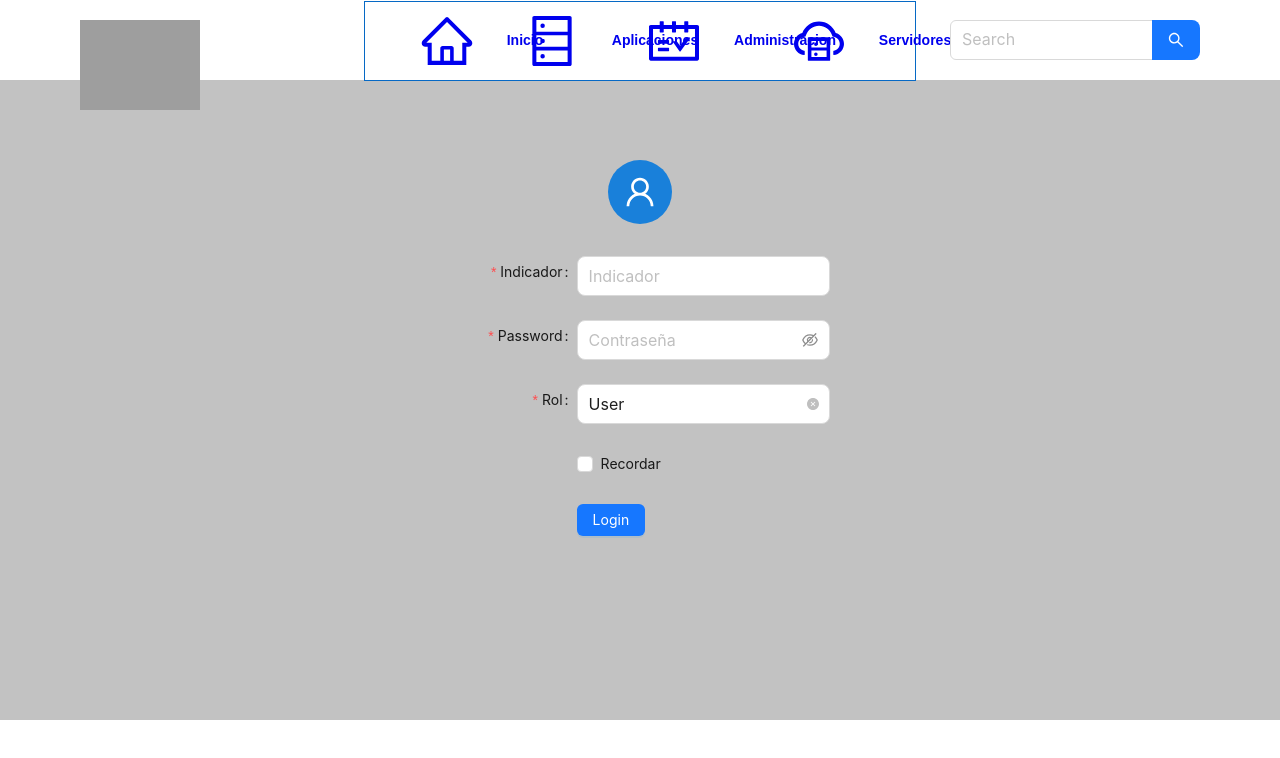
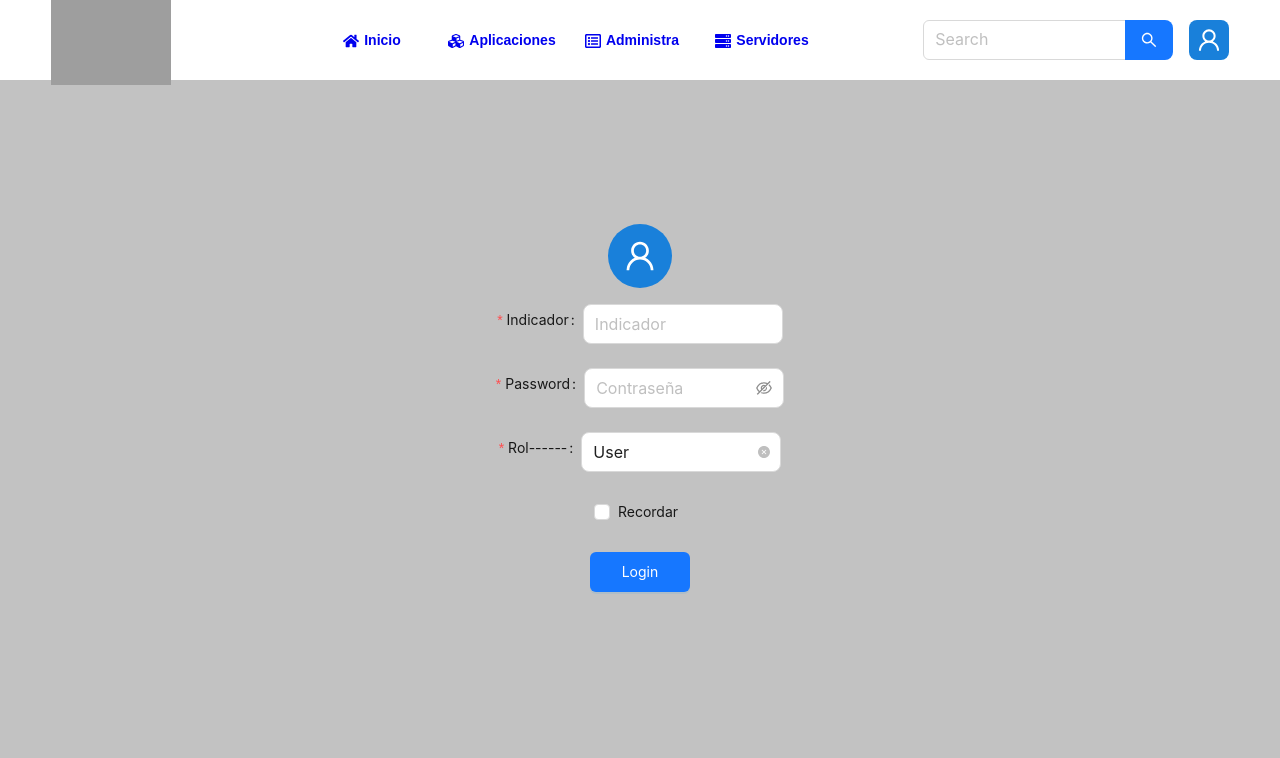
Before and after one commit to PabloZerpa/proyecto_portafolio, a React (Create React App) app in the folder client/: page / in a window 1280 px wide. Shown: the top 758 px of the page. Built offline with nearby package versions, Linux system fonts and the light colour scheme; grey boxes are pictures that could not be loaded.

Commit message:
Cambios en la navegacion y menu de usuarios

```diff
--- a/client/src/components/Navbar.jsx
+++ b/client/src/components/Navbar.jsx
@@ -1,9 +1,11 @@
 
 import { Link } from "react-router-dom";
-import { DatabaseOutlined, HomeOutlined, ScheduleOutlined, CloudServerOutlined } from '@ant-design/icons';
-import { Avatar, Input } from 'antd';
+import { FaHome, FaRegListAlt, FaServer, FaCubes } from "react-icons/fa";
+import { Input } from 'antd';
 import styled from "styled-components";
 import { useState } from "react";
+import { UserOutlined } from '@ant-design/icons';
+import { Avatar } from 'antd';
 
 const { Search } = Input;
 const onSearch = (value) => console.log(value);
@@ -21,15 +23,20 @@ function Navbar() {
       {!isLogin ? (
           <div className="title">Repositorio de Infraestructura y Aplicaciones</div>
       ) : (
-        <div className="userNavegation center">
+        <div>
 
           <ul className="userOptions center">
-            <Link className="linkNav center" to="/dashboard" ><HomeOutlined className="icon" />Inicio</Link>
-            <Link className="linkNav center" to="/" ><DatabaseOutlined className="icon" />Aplicaciones</Link>
-            <Link className="linkNav center" to="/" ><ScheduleOutlined className="icon" />Administracion</Link>
-            <Link className="linkNav center" to="/" ><CloudServerOutlined className="icon" />Servidores</Link>
+            <Link className="linkNav center" to="/dashboard" ><FaHome className="icon" />Inicio</Link>
+            <Link className="linkNav center" to="/" ><FaCubes className="icon" />Aplicaciones</Link>
+            <Link className="linkNav center" to="/" ><FaRegListAlt className="icon" />Administra</Link>
+            <Link className="linkNav center" to="/" ><FaServer className="icon" />Servidores</Link>
           </ul>
 
+        </div>
+
+      )}
+
+      <div className="prueba">
         <Search
           className="searchBar"
           allowClear
@@ -37,11 +44,10 @@ function Navbar() {
           onSearch={onSearch}
           enterButton
           size="large"
-            style={{width: 250}}
+          style={{width: 250, marginRight: '16px' }}
         />
-
+        <Avatar shape="square" size='large' style={{ backgroundColor: '#1980da', cursor: 'pointer' }} icon={<UserOutlined />} />
       </div>
-      )}
 
     </Navegation>
   );
@@ -53,7 +59,7 @@ const Navegation = styled.nav`
   width: 100%;
   height: 80px;
   display: flex;
-  justify-content: center;
+  justify-content: space-around;
   align-items: center;
   background: #ffffff;
   position: fixed;
@@ -66,22 +72,14 @@ const Navegation = styled.nav`
 
   .logo{
     width: 120px;
-    position: absolute;
+    /* position: absolute;
     top: 20px;
-    left: 80px;
+    left: 80px; */
   }
 
   .title{
     font-size: 24px;
     font-weight: bold;
-    color: #000;
-  }
-
-  .linkNav{
-    text-decoration: none;
-  }
-
-  .linkNav:visited{
     color: #000;
   }
 
@@ -93,26 +91,37 @@ const Navegation = styled.nav`
     font-weight: bold;
     color: #000;
     gap: 10px;
-    border: #0669c5 1px solid;
 
     *{
       width: 120px;
       height: 50px;
       background: none;
     }
-
     *:hover{
       width: 120px;
       height: 50px;
       background: #1f8bf0;
       border-radius: 5px;
     }
+
+    .linkNav{
+      text-decoration: none;
+      gap: 5px;
+
+      .icon{
+        width: 16px;
+      }
+    }
+    .linkNav:visited{
+      color: #000;
     }
 
     .searchBar{
-    position: absolute;
+      /* position: absolute;
       top: 20px;
-    right: 80px;
+      right: 80px; */
+    }
   }
 
+
 `;
--- a/client/src/components/UserMenu.jsx
+++ b/client/src/components/UserMenu.jsx
@@ -1,29 +1,35 @@
 
 import React from "react";
-import { UserOutlined, LaptopOutlined, NotificationOutlined } from '@ant-design/icons';
-import { Layout, Menu, theme } from 'antd';
 import styled from "styled-components";
+import { Menu } from 'antd';
+import { FaHome, FaRegListAlt, FaServer, FaCubes } from "react-icons/fa";
+import { Link } from "react-router-dom";
 
-const items2 = [UserOutlined, LaptopOutlined, NotificationOutlined].map((icon, index) => {
-    const key = String(index + 1);
-    return {
-        key: `sub${key}`,
-        icon: React.createElement(icon),
-        label: `subnav ${key}`,
-        children: new Array(4).fill(null).map((_, j) => {
-            const subKey = index * 4 + j + 1;
-            return {
-            key: subKey,
-            label: `option${subKey}`,
-            };
-        }),
-        };
-    });
+function opciones(label, key, icon, children, type) {
+  return { key, icon, children, label, type };
+}
+
+const items = [
+    opciones(<Link className="linkNav" to="/dashboard" >Inicio</Link>, 'sub1', <FaHome />),
+    opciones('Aplicaciones', 'sub2', <FaServer />, [
+        opciones(<Link className="linkNav" to="/" >Opcion 1</Link>, '1'),
+        opciones(<Link className="linkNav" to="/" >Opcion 2</Link>, '2'),
+        opciones(<Link className="linkNav" to="/" >Opcion 3</Link>, '3'),
+    ]),
+    opciones('Administracion', 'sub3', <FaRegListAlt />, [
+        opciones(<Link className="linkNav" to="/" >Opcion 4</Link>, '4'),
+        opciones(<Link className="linkNav" to="/" >Opcion 5</Link>, '5'),
+        opciones(<Link className="linkNav" to="/" >Opcion 6</Link>, '6'),
+    ]),
+    opciones('Servidores', 'sub4', <FaCubes />, [
+        opciones(<Link className="linkNav" to="/" >Opcion 7</Link>, '7'),
+        opciones(<Link className="linkNav" to="/" >Opcion 8</Link>, '8'),
+        opciones(<Link className="linkNav" to="/" >Opcion 9</Link>, '9'),
+    ]),
+];
+
 
 function UserMenu() {
-    const {
-        token: { colorBgContainer },
-    } = theme.useToken();
 
     return (
 
@@ -31,8 +37,6 @@ function UserMenu() {
 
             <Menu
                 mode="inline"
-                defaultSelectedKeys={['1']}
-                defaultOpenKeys={['sub1']}
                 style={{
                     height: '100vh',
                     width: '15%',
@@ -40,9 +44,11 @@ function UserMenu() {
                     marginTop: '75px',
                     paddingTop: 0,
                     borderRight: 0,
+
                 }}
-                items={items2}
+                items={items}
             />
+
         </Container>
     );
 }
--- a/client/src/index.css
+++ b/client/src/index.css
@@ -2,4 +2,5 @@
 body{
     margin: 0;
     padding: 0;
+    background: #c2c2c2;
 }
--- a/client/src/pages/Login.jsx
+++ b/client/src/pages/Login.jsx
@@ -49,14 +49,16 @@ function Login() {
 
   return (
     <Container>
-      <Avatar size={64} style={{ backgroundColor: '#1980da' }} icon={<UserOutlined />} />
 
-      <Form id='login-form' labelCol={{span: 8,}} wrapperCol={{span: 16,}} >
+      <Form id='login-form' className='form' >
+
+        <Avatar size={64} style={{ backgroundColor: '#1980da', marginBottom: '16px' }} icon={<UserOutlined />} />
 
         <Form.Item label="Indicador" name="indicador" rules={[{ required: true, message: 'Porfavor ingrese su indicador',},]} >
           <Input
             size="large"
             placeholder="Indicador"
+            className='input'
             onChange={(e) => {setIndicador(e.target.value)}}
           />
         </Form.Item>
@@ -65,15 +67,17 @@ function Login() {
           <Input.Password
             size="large"
             placeholder="Contraseña"
+            className='input'
             onChange={(e) => {setPassword(e.target.value)}}
           />
         </Form.Item>
 
-        <Form.Item name="rol" label="Rol" rules={[{ required: true }]}>
+        <Form.Item name="rol" label="Rol------" rules={[{ required: true }]}>
           <Select
             defaultValue="user"
             allowClear
             size="large"
+            className='input'
             onChange={(e) => {setRol(e.target.value)}}
             options={[
               { value: 'user', label: 'User' },
@@ -82,11 +86,11 @@ function Login() {
           />
         </Form.Item>
 
-        <Form.Item name="remember" valuePropName="unchecked" wrapperCol={{ offset: 8, span: 16,}} >
+        <Form.Item name="remember" valuePropName="unchecked" >
           <Checkbox>Recordar</Checkbox>
         </Form.Item>
 
-        <Form.Item wrapperCol={{ offset: 8, span: 16,}} >
+        <Form.Item >
           <Button type="primary" htmlType="submit" onClick={createPost} >
             Login
           </Button>
@@ -107,5 +111,21 @@ const Container = styled.div`
   justify-content: center;
   align-items: center;
   flex-direction: column;
-  gap: 32px;
+
+  .form{
+    display: flex;
+    justify-content: center;
+    align-items: center;
+    flex-direction: column;
+    margin-top: 120px;
+
+    .input{
+      width: 200px;
+    }
+  }
+
+  button{
+    width: 100px;
+    height: 40px;
+  }
 `;
```
Lines whose indentation alone changed are shown as unchanged.
